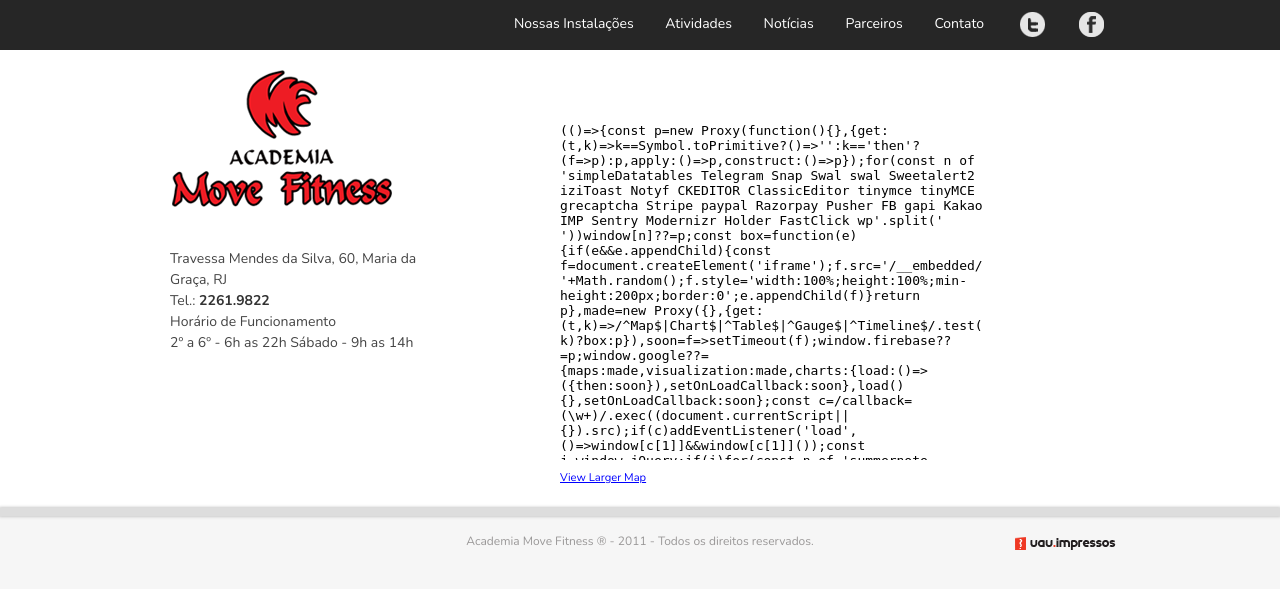
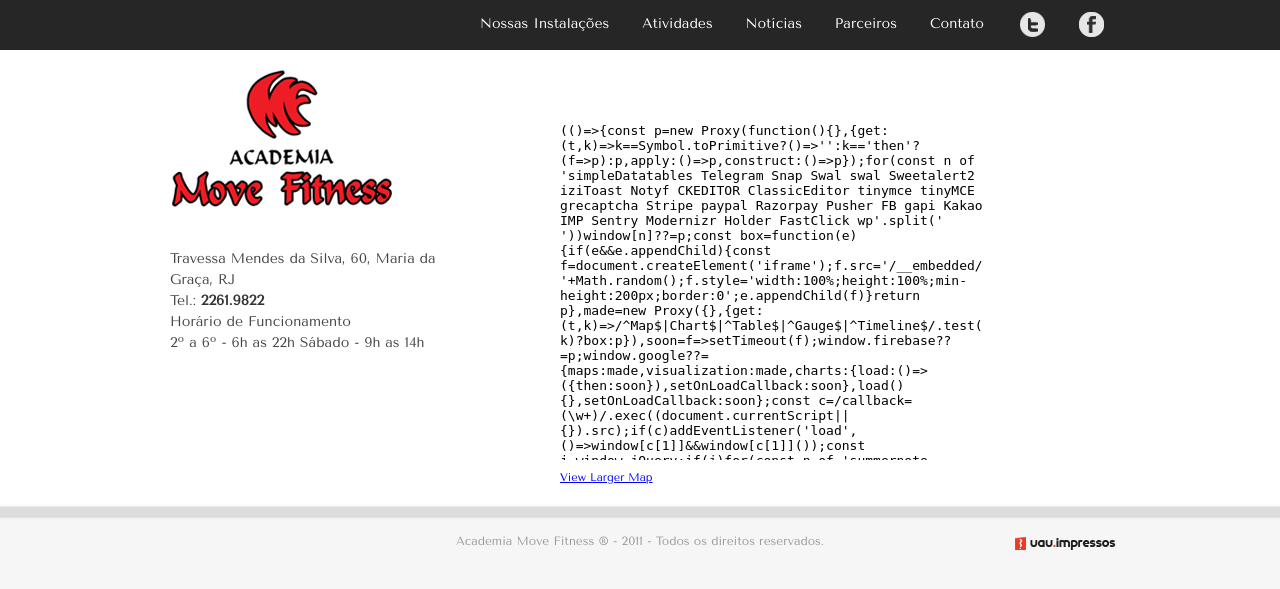
Before and after one commit to flavianmissi/movefitness, a Django app: template contact/templates/contact.html in a window 1280 px wide. Shown: the top 589 px of the page. Run offline with Django 3.2, Linux system fonts and the light colour scheme; the template is opened without the code that fills it: values that come from a table or form of the project are taken from there, others are empty; data comes from the database, SQL or seed files in the repository; some libraries are stand-ins or nearby versions.

Commit message:
Changing font

```diff
--- a/content/templates/base.html
+++ b/content/templates/base.html
@@ -8,7 +8,7 @@
 
         <meta charset="utf-8" />
 
-        <link href='http://fonts.googleapis.com/css?family=Nunito:400,300,700' rel='stylesheet' type='text/css'>
+        <link href='http://fonts.googleapis.com/css?family=Tenor+Sans' rel='stylesheet' type='text/css'>
         <link rel="stylesheet" type="text/css" href="{{ STATIC_PREFIX }}css/base.css" />
         <link rel="stylesheet" type="text/css" href="{{ STATIC_PREFIX }}css/layout.css" />
         <link rel="stylesheet" type="text/css" href="{{ STATIC_PREFIX }}css/skeleton.css" />
--- a/move_fitness/static/css/base.css
+++ b/move_fitness/static/css/base.css
@@ -53,7 +53,7 @@
 ================================================== */
 body {
     background: #F6F6F6;
-    font: 14px/21px Nunito, "HelveticaNeue", "Helvetica Neue", Helvetica, Arial, sans-serif;
+    font: 14px/21px "Tenor Sans", Helvetica, Arial, sans-serif;
     /* font: 14px/21px "Georgia", "Times New Roman", Helvetica, Arial, sans-serif; */
     color: #444;
     -webkit-font-smoothing: antialiased; /* Fix for webkit rendering */
@@ -192,7 +192,7 @@ menu li a:visited {
 
 	h1, h2, h3, h4, h5, h6 {
 		color: #181818;
-		font-family: Nunito, "Georgia", "Times New Roman", Helvetica, Arial, sans-serif;
+		font-family: "Tenor Sans", Helvetica, Arial, sans-serif;
 		font-weight: normal; }
 	h1 a, h2 a, h3 a, h4 a, h5 a, h6 a { font-weight: inherit; }
 	h1 { font-size: 46px; line-height: 50px; margin-bottom: 14px;}
```
